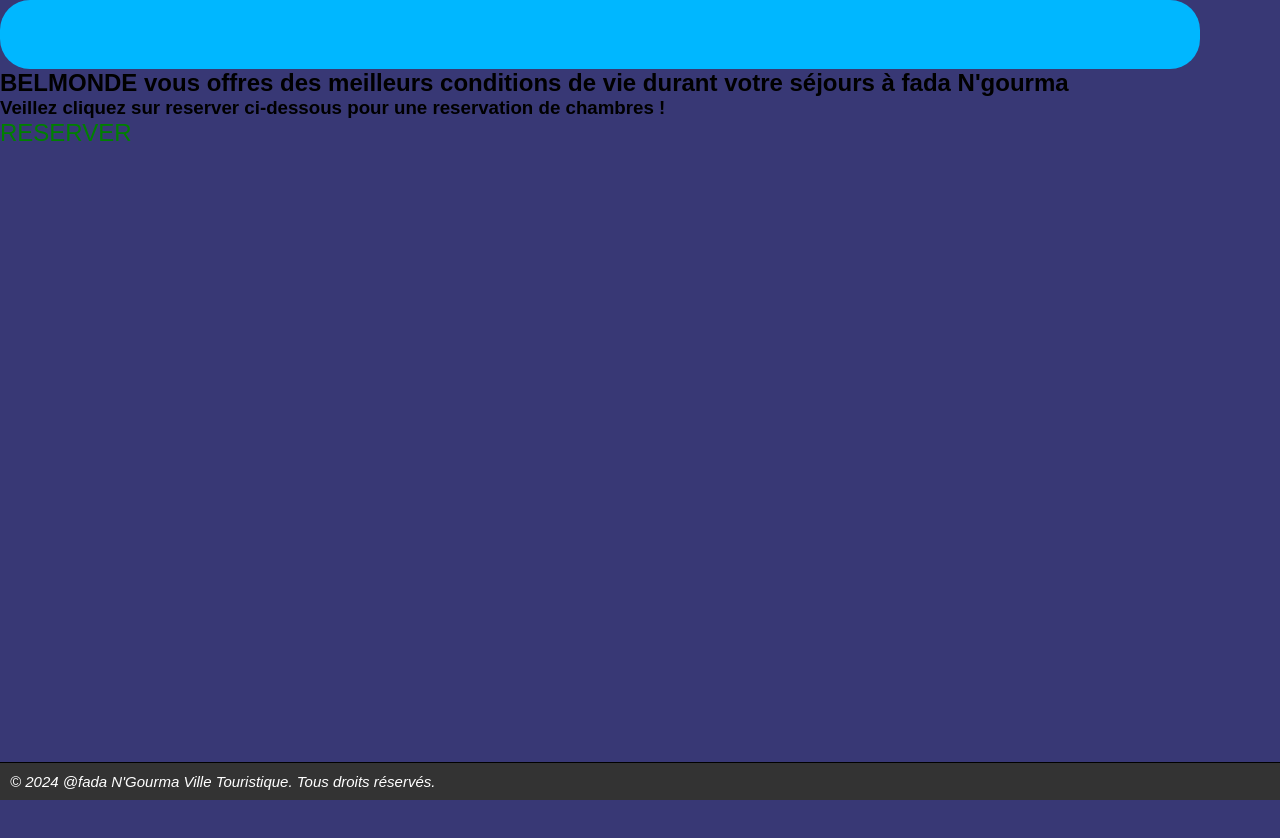
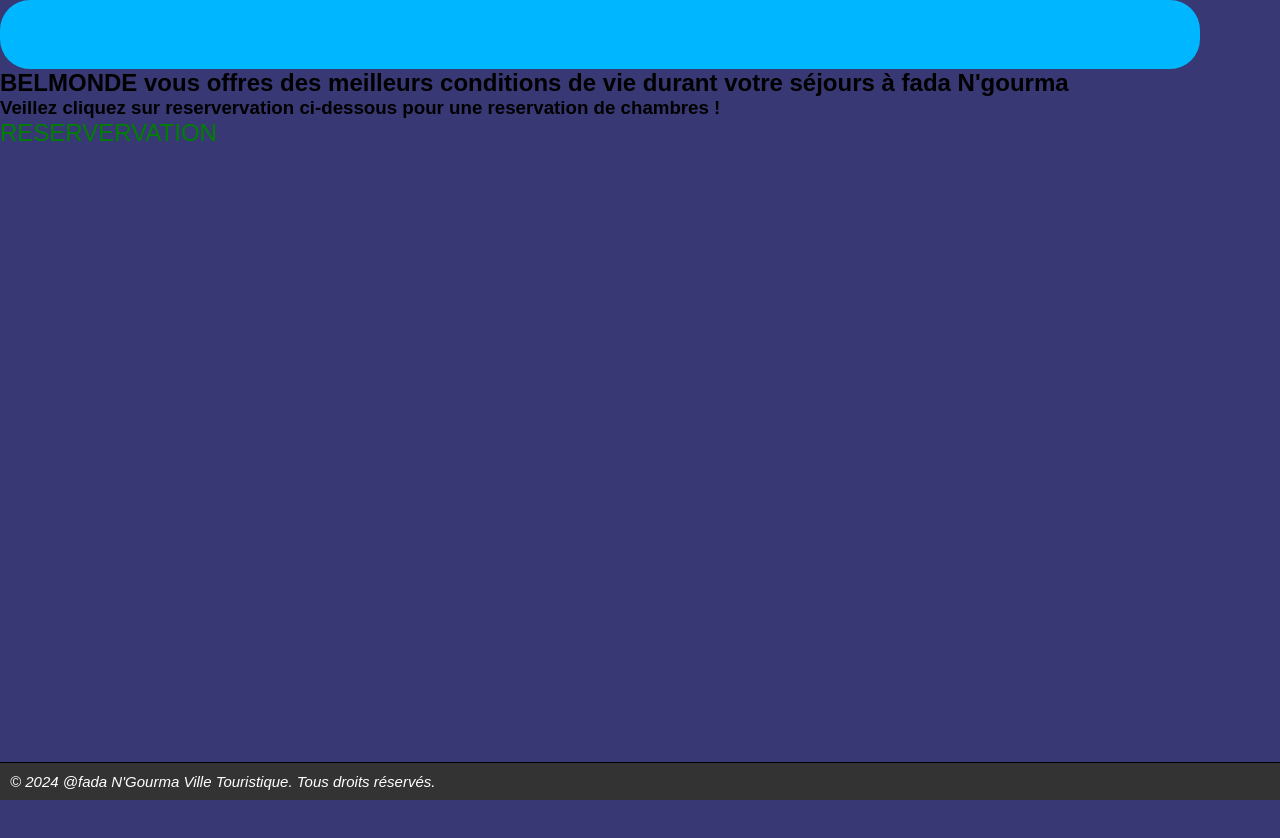
Before and after one commit to TOGO-Ar/projet-groupe, a plain HTML site: page reserve/BELMONDE.html in a window 1280 px wide. Drawn offline with Linux system fonts and the light colour scheme.

Commit message:
Update BELMONDE.html

```diff
--- a/reserve/BELMONDE.html
+++ b/reserve/BELMONDE.html
@@ -12,11 +12,11 @@
     <div class="marquee">
       <div class="marquee-text"><strong class="ombre">BIENVENUE A L'AUBERGE DU 11 DECEMBRE DE FADA N'GOURMA</strong></div>
     </div>
-        <h2>BELMONDE vous offres des meilleurs conditions de vie durant votre séjours à fada N'gourma</h2>
+        <h2 class="marh2">BELMONDE vous offres des meilleurs conditions de vie durant votre séjours à fada N'gourma</h2>
       </header>
     <main>
-      <h3>Veillez cliquez sur reserver ci-dessous pour une reservation de chambres !</h3>
-      <a href="Dynamique.html" class="titre">RESERVER</a>
+      <h3 class="coul">Veillez cliquez sur reservervation ci-dessous pour une reservation de chambres !</h3>
+      <div class="marh2"><a href="Dynamique.html" class="titre">RESERVERVATION</a></div>
    </main>
   <footer>
       <p class="pied"><i>&copy; 2024 @fada N'Gourma Ville Touristique. Tous droits réservés.</i></p>
```
